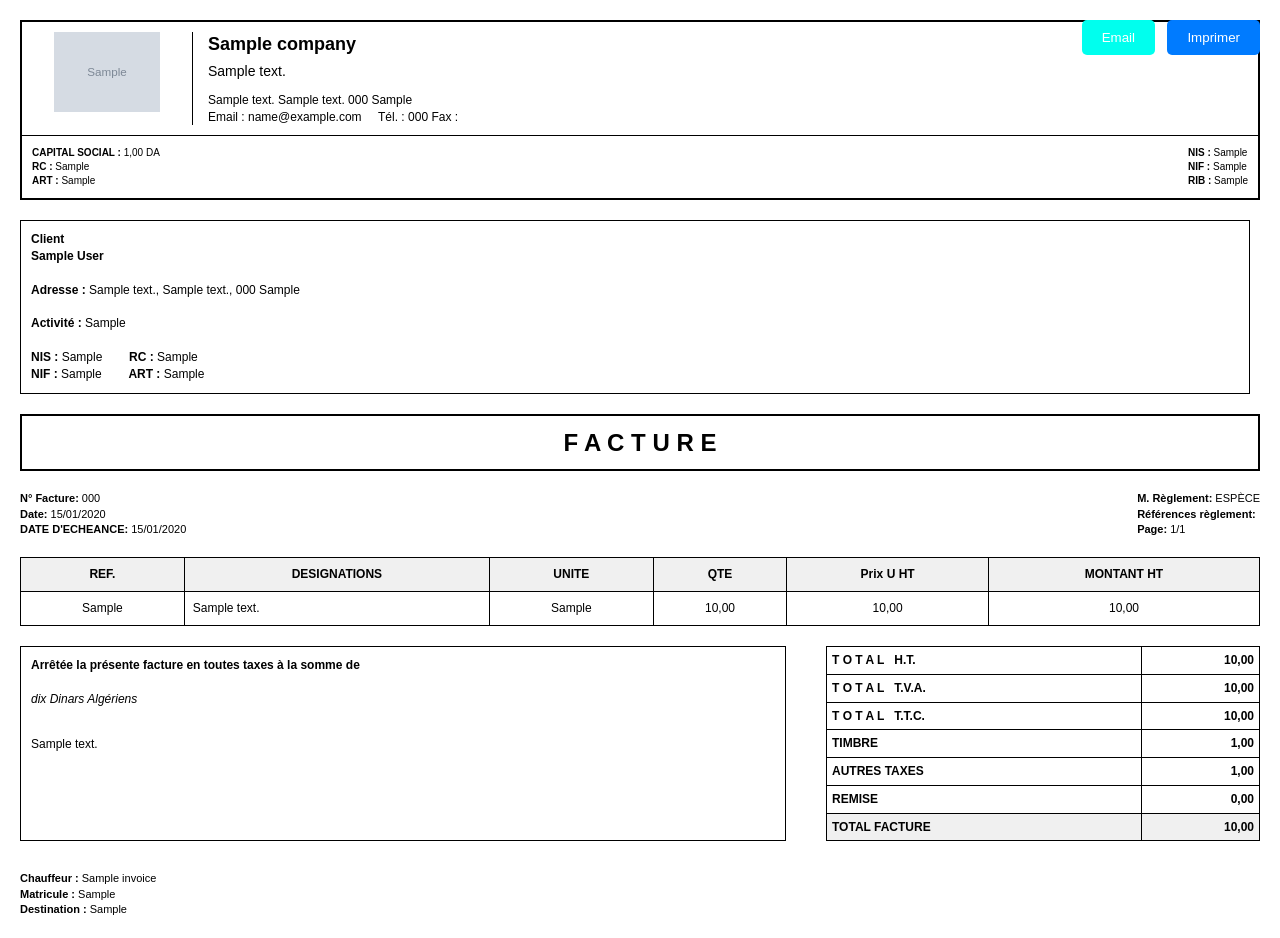
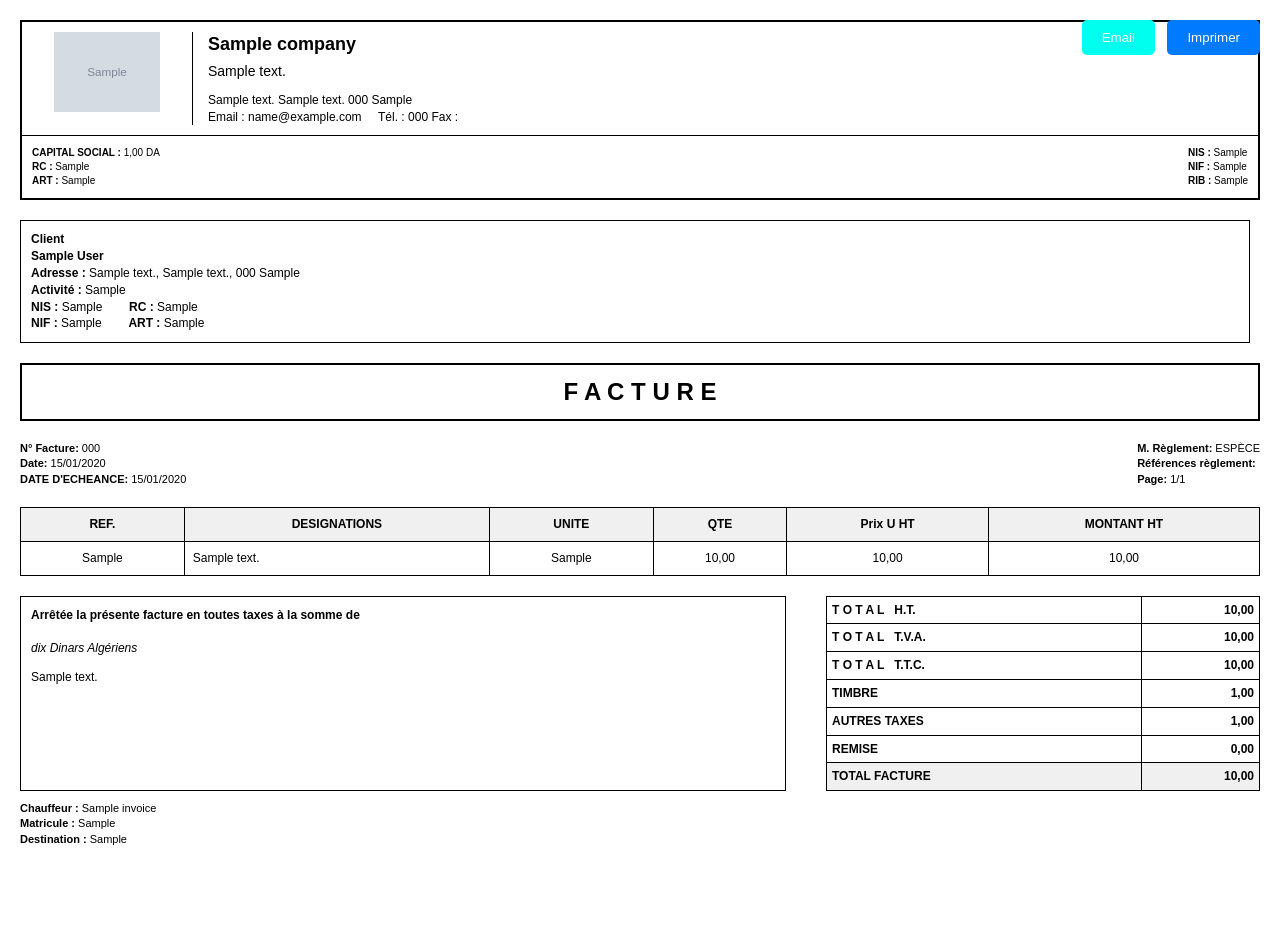
Before and after one commit to yahiaAlg/laboratory_waste_management_system, a Django app: page /invoices/1/print/ in a window 1280 px wide. After the commit the page ends 845 px from the top, so only its background shows below. Run offline with Django 4.2, Linux system fonts and the light colour scheme; a user stored in the database is signed in; tables that the repository leaves empty hold one stand-in row (values such as "Sample post"); grey boxes marked "Sample" are stand-in pictures; some libraries are stand-ins or nearby versions.

Commit message:
`Refactored CSS styles and HTML layout in invoice_print.html template`

```diff
--- a/project/templates/invoices/invoice_print.html
+++ b/project/templates/invoices/invoice_print.html
@@ -114,7 +114,7 @@
             width: 60%;
             border: 1px solid #000;
             padding: 10px;
-            min-height: 100px;
+            {% comment %} height: 10vh; {% endcomment %}
         }
 
         .totals-table {
@@ -137,7 +137,7 @@
         }
 
         .logistics-info {
-            margin-top: 20px;
+            margin-top: 10px;
             font-size: 11px;
         }
 
@@ -204,9 +204,9 @@
      <div class="client-section">
          <div class="client-info">
              <strong>Client</strong><br>
-             <strong>{{ invoice.customer.name }}</strong><br><br>
-             <strong>Adresse :</strong> {{ invoice.customer.full_address }}<br><br>
-             <strong>Activité :</strong> {{ invoice.customer.activity }}<br><br>
+             <strong>{{ invoice.customer.name }}</strong><br>
+             <strong>Adresse :</strong> {{ invoice.customer.full_address }}<br>
+             <strong>Activité :</strong> {{ invoice.customer.activity }}<br>
              {% if invoice.customer.nis and invoice.customer.rc and invoice.customer.nif and invoice.customer.art  %}
                 <strong>NIS :</strong> {{ invoice.customer.nis}} &nbsp;&nbsp;&nbsp;&nbsp;&nbsp;&nbsp;
                 <strong>RC :</strong> {{ invoice.customer.rc }}<br>
@@ -267,7 +267,7 @@
     <div class="totals-section">
         <div class="notes-section">
             <strong>Arrêtée la présente facture en toutes taxes à la somme de</strong><br><br>
-            <em id="montant-textuelle">{{ invoice.total_ttc|floatformat:2 }} Dinars Algériens</em><br><br>
+            <em id="montant-textuelle">{{ invoice.total_ttc|floatformat:2 }} Dinars Algériens</em><br>
             {% if invoice.notes %}
                 {{ invoice.notes|linebreaks }}
             {% endif %}
@@ -310,7 +310,7 @@
     <!-- Logistics Information -->
     <div class="logistics-info">
         {% if invoice.driver_name or invoice.vehicle_registration or invoice.destination %}
-        <div style="margin-top: 30px;">
+        <div class="mt-1">
             <strong>Chauffeur :</strong> {{ invoice.driver_name|default:"" }}<br>
             <strong>Matricule :</strong> {{ invoice.vehicle_registration|default:"" }}<br>
             <strong>Destination :</strong> {{ invoice.destination|default:"" }}
```
